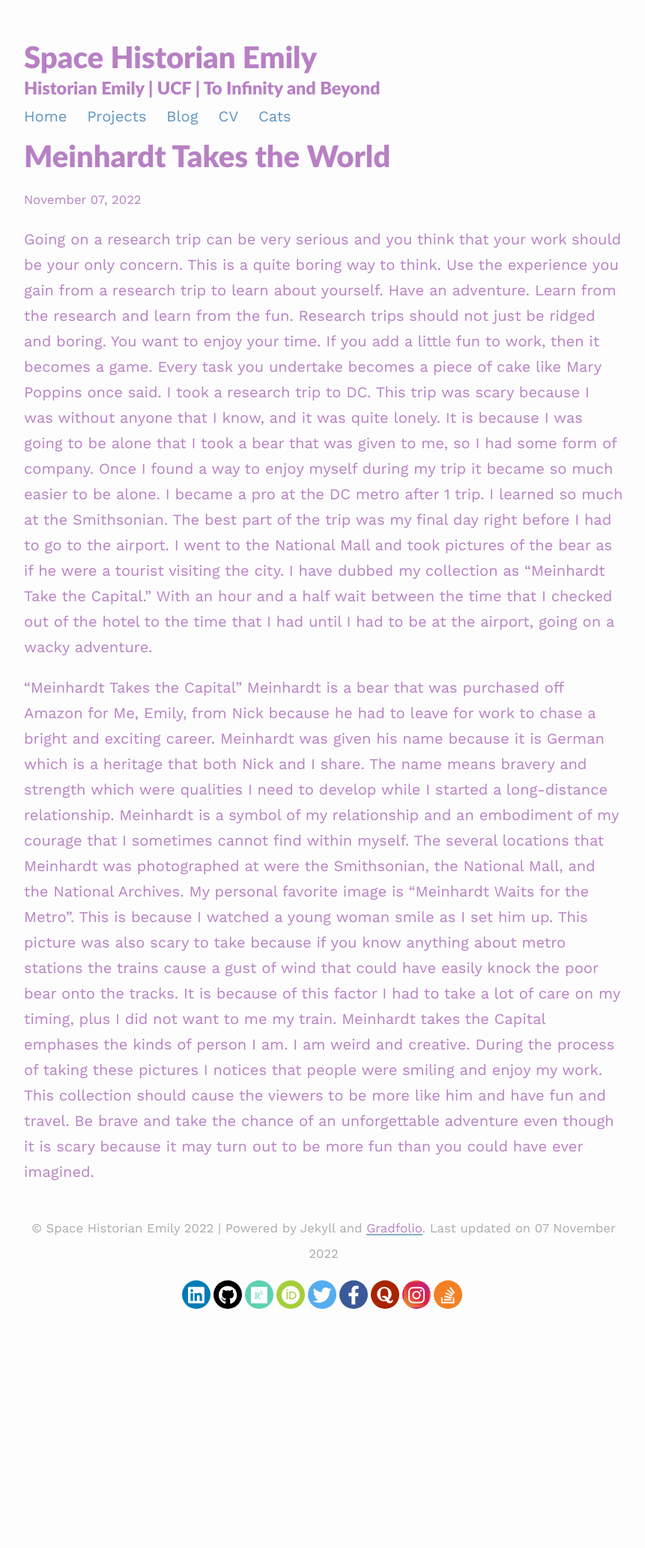
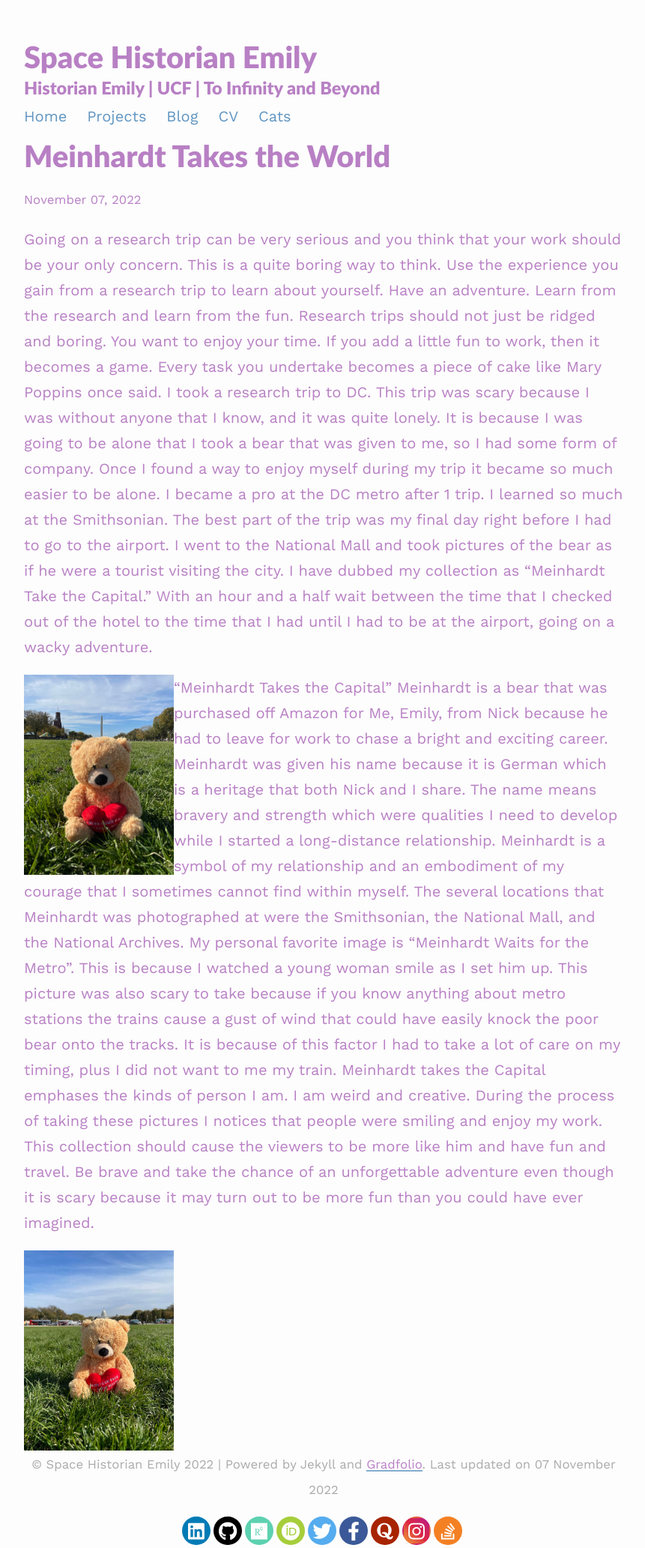
Before and after one commit to emilystrickland2/Historian, a Jekyll site: the page built from _projects/meinhardt.md, in a window 1280 px wide. Shown: the whole page at 75% size, without its empty margins (208-1069 px from the left). Built offline with Jekyll 4.4.1, drawn with Linux system fonts in a browser that asks for light colours; nearby versions of some CDN libraries; before the commit the page ends 1750 px from its top, so only the background shows below that.

Commit message:
Update meinhardt.md

```diff
--- a/_projects/meinhardt.md
+++ b/_projects/meinhardt.md
@@ -7,7 +7,7 @@ Going on a research trip can be very serious and you think that your work should
 I took a research trip to DC. This trip was scary because I was without anyone that I know, and it was quite lonely. It is because I was going to be alone that I took a bear that was given to me, so I had some form of company. Once I found a way to enjoy myself during my trip it became so much easier to be alone. I became a pro at the DC metro after 1 trip. I learned so much at the Smithsonian. The best part of the trip was my final day right before I had to go to the airport. I went to the National Mall and took pictures of the bear as if he were a tourist visiting the city. I have dubbed my collection as “Meinhardt Take the Capital.” With an hour and a half wait between the time that I checked out of the hotel to the time that I had until I had to be at the airport, going on a wacky adventure.
 
 
-
+<img src="/Historian/assets\images\meinhardt1.jpg" align= "left" width="200px">
 
 
 
@@ -15,3 +15,5 @@ I took a research trip to DC. This trip was scary because I was without anyone t
 Meinhardt is a bear that was purchased off Amazon for Me, Emily, from Nick because he had to leave for work to chase a bright and exciting career. Meinhardt was given his name because it is German which is a heritage that both Nick and I share. The name means bravery and strength which were qualities I need to develop while I started a long-distance relationship. Meinhardt is a symbol of my relationship and an embodiment of my courage that I sometimes cannot find within myself.
 The several locations that Meinhardt was photographed at were the Smithsonian, the National Mall, and the National Archives. My personal favorite image is “Meinhardt Waits for the Metro”. This is because I watched a young woman smile as I set him up. This picture was also scary to take because if you know anything about metro stations the trains cause a gust of wind that could have easily knock the poor bear onto the tracks. It is because of this factor I had to take a lot of care on my timing, plus I did not want to me my train.
 Meinhardt takes the Capital emphases the kinds of person I am. I am weird and creative. During the process of taking these pictures I notices that people were smiling and enjoy my work. This collection should cause the viewers to be more like him and have fun and travel. Be brave and take the chance of an unforgettable adventure even though it is scary because it may turn out to be more fun than you could have ever imagined.
+
+<img src="/Historian/assets\images\meinhardt2.jpg" align= "left" width="200px">
```
